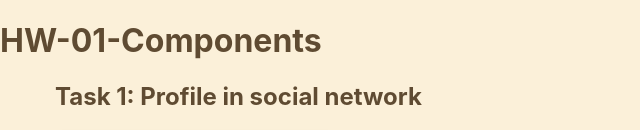
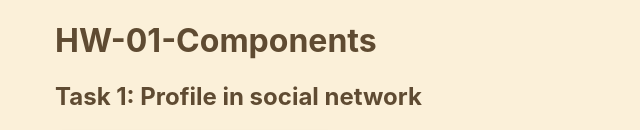
Before and after one commit to Nezvinskyi/goit-react-hw-01-components, a React (Create React App) app: page / in a window 1280 px wide. Shown: the top 130 px of the page, without its empty margins (0-640 px from the left). Built offline with nearby package versions, Linux system fonts and the light colour scheme.

Commit message:
updates layout styles

```diff
--- /dev/null
+++ b/src/components/AppBar/AppBar.css
@@ -0,0 +1,7 @@
+header {
+  max-width: 1170px;
+  margin-left: auto;
+  margin-right: auto;
+  padding-left: 15px;
+  padding-right: 15px;
+}
--- a/src/components/AppBar/AppBar.js
+++ b/src/components/AppBar/AppBar.js
@@ -1,3 +1,5 @@
+import './AppBar.css';
+
 const AppBar = ({ text }) => (
   <header>
     <h1>{text}</h1>
```
